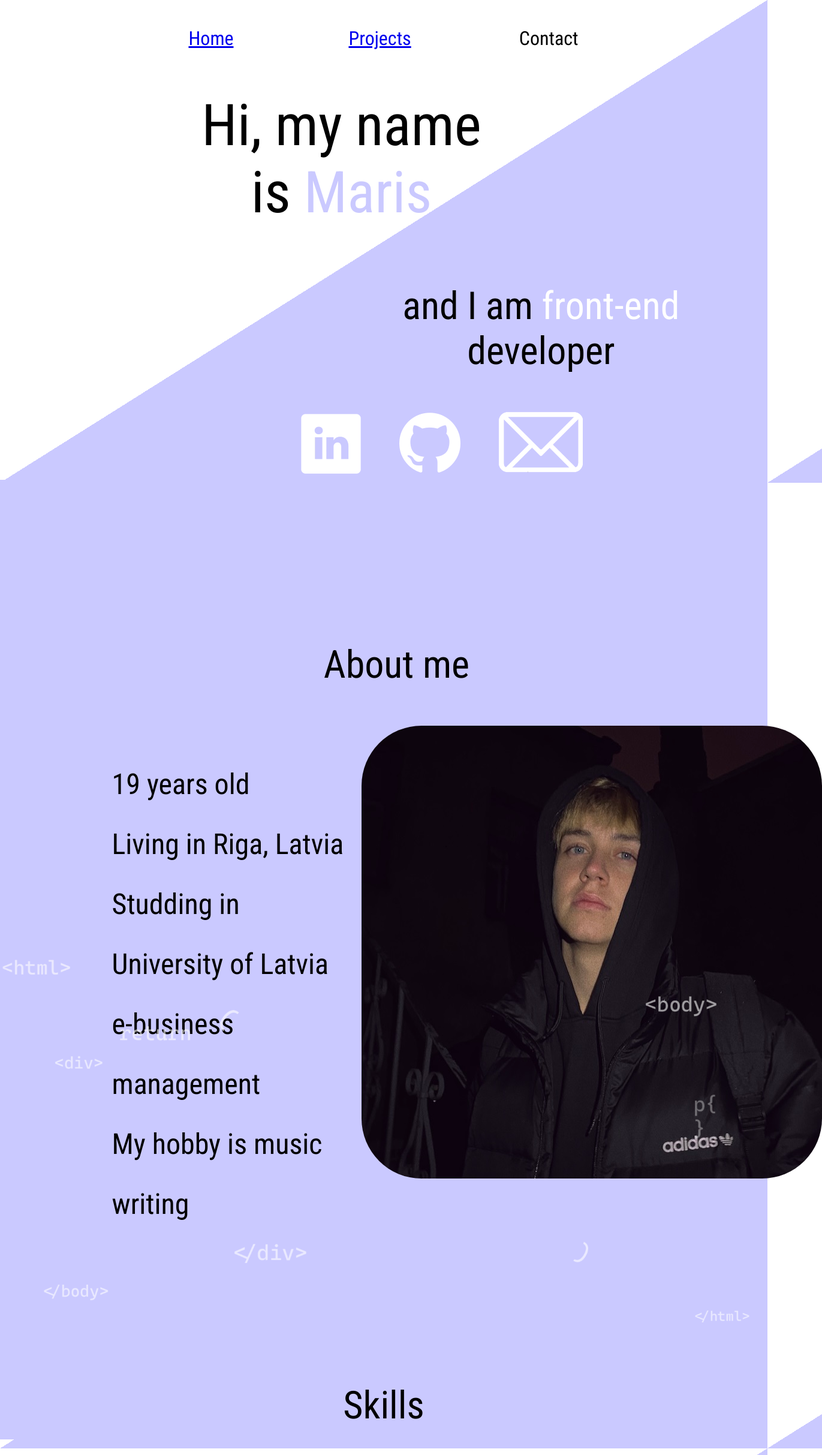
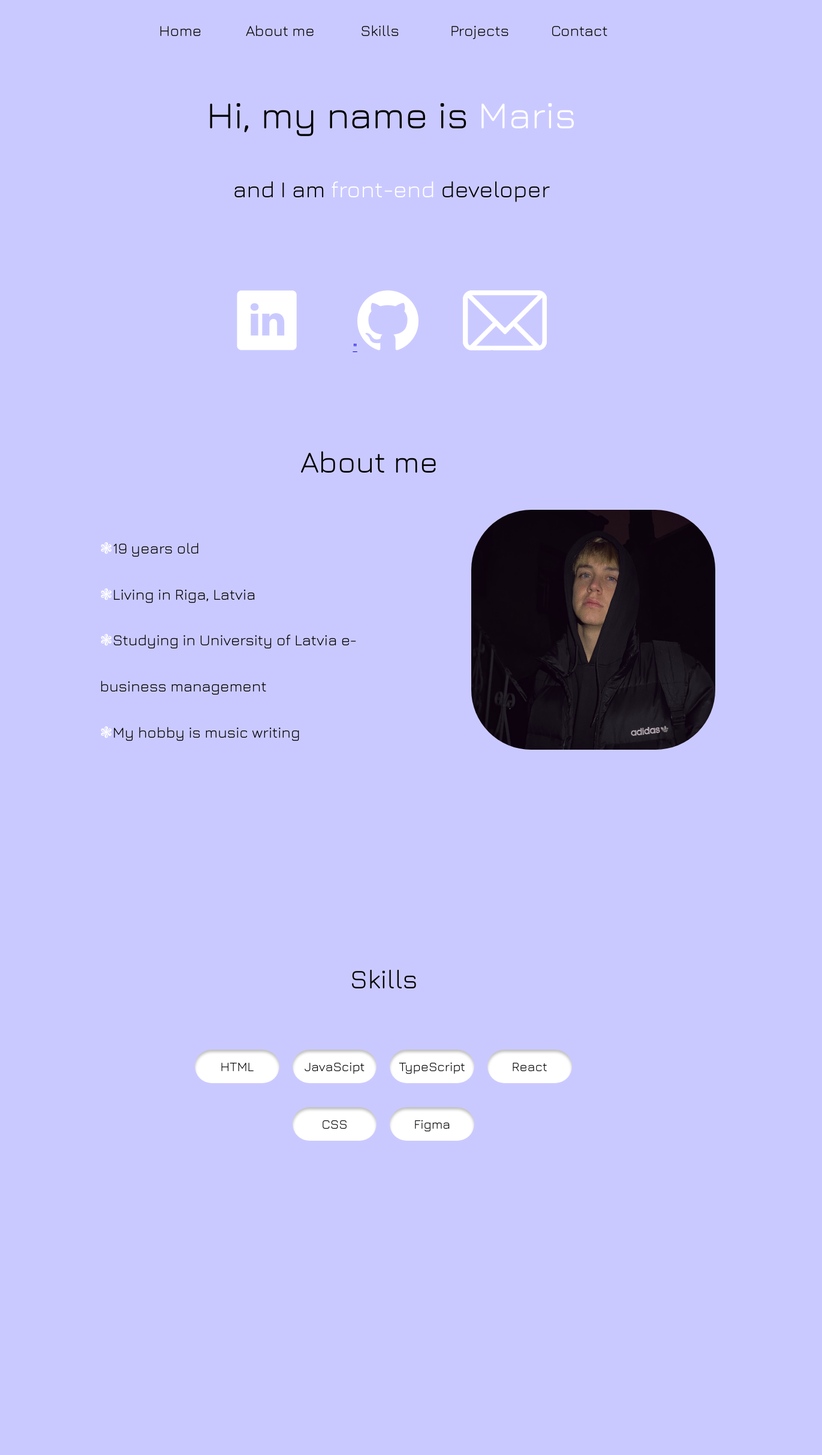
Before and after one commit to Marjachok/portfolio2, a React (Create React App) app: page / in a window 1280 px wide. Shown: the top 2426 px of the page at 60% size, 1371 px wide, since content can reach past the window. After the commit the page ends 2234 px from the top, so only its background shows below. Built offline with nearby package versions, Linux system fonts and the light colour scheme.

Commit message:
improve css, add contact page

```diff
--- a/package.json
+++ b/package.json
@@ -10,10 +10,12 @@
     "@types/node": "^16.18.23",
     "@types/react": "^18.0.35",
     "@types/react-dom": "^18.0.11",
+    "gsap": "^3.11.5",
     "react": "^18.2.0",
     "react-dom": "^18.2.0",
     "react-router-dom": "^6.10.0",
     "react-scripts": "5.0.1",
+    "react-scroll": "^1.8.9",
     "typescript": "^4.9.5",
     "web-vitals": "^2.1.4"
   },
@@ -40,5 +42,8 @@
       "last 1 firefox version",
       "last 1 safari version"
     ]
+  },
+  "devDependencies": {
+    "@types/react-scroll": "^1.8.7"
   }
 }
--- a/src/App.css
+++ b/src/App.css
@@ -1,51 +1,137 @@
 @import url('https://fonts.googleapis.com/css2?family=Nunito:wght@600;800&family=Roboto+Condensed&display=swap');
+@import url('https://fonts.googleapis.com/css2?family=Jura:wght@400;500&display=swap');
+@media only screen and (max-width:767px){
+
+}
+@media only screen and (min-width:768px){
+
+}
+@media only screen and (min-width:992px){
 body{
   background-color: #CAC9FF;
 }
-body {
-  background: linear-gradient(to bottom right, white 50%, #CAC9FF 50%);
-  height: 99vh;
+p{
+  font-family: 'Jura', sans-serif;
 }
 
-body::after {
-  z-index: -1;
-  content: "";
-  display: block;
-  position: absolute;
-  top: 100vh;
-  left: 0;
-  width: 100%;
-  height: 200vh;
-  background-color: #CAC9FF;
-}
-
-
 .header{
-  font-size: 32px;
-  font-family: 'Nunito', sans-serif;
-  font-family: 'Roboto Condensed', sans-serif;
-  margin-top: 1%;
+  font-size: 2vw;
   display: grid;
-  grid-template-columns: 11% 11% 11% 11% 11% 11% 11% 11% 11% ;
+  grid-template-columns: 4% 13% 13% 13% 13% 13% 13% 13% 4% ;
 }
 .header_1{
   text-align: center;
   grid-column-start: 3;
   grid-column-end: 3;
+  height: 50px;
+  line-height: 50px;
+}
+.header_1 a {
+  text-decoration: none;
+  color: black;
+}
+.header_1 a:hover {
+  font-size: 2.5vw;
+  text-decoration: none;
+  color: white;
 }
 .header_2{
   text-align: center;
-  grid-column-start: 5;
-  grid-column-end: 5;
+  grid-column-start: 4;
+  grid-column-end: 4;
+  height: 50px;
+  line-height: 50px;
+}
+.header_2 a {
+  text-decoration: none;
+  color: black;
+}
+.header_2 a:hover {
+  font-size: 2.5vw;
+  text-decoration: none;
+  color: white;
 }
 .header_3{
   text-align: center;
+  grid-column-start: 5;
+  grid-column-end: 5;
+  height: 50px;
+  line-height: 50px;
+}
+.header_3 a {
+  text-decoration: none;
+  color: black;
+}
+.header_3 a:hover {
+  font-size: 2.5vw;
+  text-decoration: none;
+  color: white;
+}
+.header_3{
+  text-align: center;
+  grid-column-start: 5;
+  grid-column-end: 5;
+  height: 50px;
+  line-height: 50px;
+}
+.header_3 a {
+  text-decoration: none;
+  color: black;
+}
+.header_3 a:hover {
+  font-size: 2.5vw;
+  text-decoration: none;
+  color: white;
+}
+.header_4{
+  text-align: center;
+  grid-column-start: 6;
+  grid-column-end: 6;
+  height: 50px;
+  line-height: 50px;
+}
+.header_4 a {
+  text-decoration: none;
+  color: black;
+}
+.header_4 a:hover {
+  font-size: 2.5vw;
+  text-decoration: none;
+  color: white;
+}
+.header_5{
+  text-align: center;
   grid-column-start: 7;
   grid-column-end: 7;
+  height: 50px;
+  line-height: 50px;
+}
+.header_5 a {
+  text-decoration: none;
+  color: black;
+}
+.header_5 a:hover {
+  font-size: 2.5vw;
+  text-decoration: none;
+  color: white;
+}
+.header_6{
+  text-align: center;
+  grid-column-start: 8;
+  grid-column-end: 8;
+  height: 50px;
+  line-height: 50px;
+}
+.header_6 a {
+  text-decoration: none;
+  color: black;
+}
+.header_6 a:hover {
+  font-size: 2.5vw;
+  text-decoration: none;
+  color: white;
 }
 .text{
-  font-family: 'Nunito', sans-serif;
-  font-family: 'Roboto Condensed', sans-serif;
   display: grid;
   grid-template-columns: 11% 11% 11% 11% 11% 11% 11% 11% 11% ;
   grid-template-rows: auto auto auto;
@@ -53,18 +139,18 @@ body::after {
 }
 .text_1{
   margin-top: 8%;
-  font-size: 96px;
+  font-size: 5vw;
   text-align: center;
   grid-column-start: 3;
-  grid-column-end: 6;
+  grid-column-end: 7;
 
 }
 .text_2{
   margin-top: 0;
-  font-size: 64px;
+  font-size: 3vw;
   text-align: center;
-  grid-column-start: 5;
-  grid-column-end: 8;
+  grid-column-start: 3;
+  grid-column-end: 7;
 }
 
 .bg{
@@ -74,15 +160,16 @@ body::after {
   z-index: -1;
 }
 .name{
-  color:#CAC9FF;
+  color:#FFFFFF;
 }
 .front{
   color: #FFFFFF;
 }
 .links{
+  margin-top : 11vh;
   display: grid;
-  grid-template-columns: 11% 11% 11% 11% 11% 11% 11% 11% 11% ;
-  column-gap: 2%;
+  grid-template-columns: 9% 9% 9% 15.5% 15.5% 15.5% 9% 9% 9% ;
+  place-items: center;
 }
 .linked{
   grid-column-start: 4;
@@ -93,35 +180,34 @@ body::after {
   grid-column-end: 5;
 }
 .email{
-  margin-top: -20px;
   grid-column-start: 6;
   grid-column-end: 6;
 }
 .about{
-  margin-top: 25vh;
+  margin-top: 10vh;
   display: grid;
-  grid-template-columns: 12.57% 12.57% 16% 12.57% 12.5% 12.57% 8.14%  ;
+  grid-template-columns: 11% 12.57% 25% 12.57% 12.5% 12.57%   ;
   column-gap: 2%;
 }
 .about_me{
-  grid-column-start: 3;
-  grid-column-end: 6;
-  font-family: 'Roboto Condensed', sans-serif;
-  font-size: 64px;
+  grid-column-start: 1;
+  grid-column-end: 7;
+  font-size: 4vw;
   text-align: center;
 }
 ul{
+  font-family: 'Jura', sans-serif;
   grid-column-start: 2;
   grid-column-end: 4;
-  line-height: 100px;
+  line-height: 6vw;
   padding: 0;
-  font-family: 'Roboto Condensed', sans-serif;
-  font-size: 48px;
+  font-size: 2vw;
   list-style-type: none;
   grid-row-start: 2;
   grid-row-end: 6;
 }
 .photo{
+  width: 70%;
   grid-column-start: 4;
   grid-column-end: 8;
   margin-left: auto;
@@ -134,45 +220,30 @@ ul{
   -ms-border-radius: 100px;
   -o-border-radius: 100px;
 }
-.bg{
+/* .bg{
   position: absolute;
-  top: 200vh;
+  top: 205vh;
   z-index: 1;
-}
+  width: 100%;
+  height: 95%;
+} */
+
 .skills_h{
-  font-family: 'Roboto Condensed', sans-serif;
-  font-size: 64px;
+  font-size: 3.5vw;
   text-align: center;
-  margin-top: 25vh;
+  margin-top: 40vh;
 }
 .skills_grid{
   margin-top: 10vh;
   text-align: center;
-  font-size: 36px;
-  font-family: 'Roboto Condensed', sans-serif;
+  font-size: 1.7vw;
   display: grid;
   grid-template-columns: 11% 11% 11% 11% 11% 11% 11% 11%  ;
   grid-template-rows: 10vh 10vh;
   column-gap: 1.7%;
   row-gap: 2vh;
+  margin-bottom: 40vh;
 }
-.text_skills{
-
-  }
-/* .html{
-  box-shadow: inset 0px 4px 4px rgba(0, 0, 0, 0.25);
-  border-radius: 100px;
-  margin-top: auto;
-  margin-bottom: auto;
-  background-color: #FFFFFF;
-  height: 70%;
-  grid-column-start: 3;
-  grid-column-end: 4;
-  -webkit-border-radius: 100px;
-  -moz-border-radius: 100px;
-  -ms-border-radius: 100px;
-  -o-border-radius: 100px;
-} */
 .html{
   display:flex;
   justify-content:center;
@@ -189,6 +260,9 @@ ul{
   -moz-border-radius: 100px;
   -ms-border-radius: 100px;
   -o-border-radius: 100px;
+}
+.html:hover .htmlskill{
+  display: block;
 }
 .js{
   display:flex;
@@ -207,6 +281,74 @@ ul{
   -ms-border-radius: 100px;
   -o-border-radius: 100px;
 }
+.ts{
+  display:flex;
+  justify-content:center;
+  align-items:center;
+  box-shadow: inset 0px 4px 4px rgba(0, 0, 0, 0.25);
+  border-radius: 100px;
+  margin-top: auto;
+  margin-bottom: auto;
+  background-color: #FFFFFF;
+  height: 70%;
+  grid-column-start: 5;
+  grid-column-end: 6;
+  -webkit-border-radius: 100px;
+  -moz-border-radius: 100px;
+  -ms-border-radius: 100px;
+  -o-border-radius: 100px;
+}
+.react{
+  display:flex;
+  justify-content:center;
+  align-items:center;
+  box-shadow: inset 0px 4px 4px rgba(0, 0, 0, 0.25);
+  border-radius: 100px;
+  margin-top: auto;
+  margin-bottom: auto;
+  background-color: #FFFFFF;
+  height: 70%;
+  grid-column-start: 6;
+  grid-column-end: 7;
+  -webkit-border-radius: 100px;
+  -moz-border-radius: 100px;
+  -ms-border-radius: 100px;
+  -o-border-radius: 100px;
+}
+.css{
+  display:flex;
+  justify-content:center;
+  align-items:center;
+  box-shadow: inset 0px 4px 4px rgba(0, 0, 0, 0.25);
+  border-radius: 100px;
+  margin-top: auto;
+  margin-bottom: auto;
+  background-color: #FFFFFF;
+  height: 70%;
+  grid-column-start: 4;
+  grid-column-end: 5;
+  -webkit-border-radius: 100px;
+  -moz-border-radius: 100px;
+  -ms-border-radius: 100px;
+  -o-border-radius: 100px;
+}
+.figma{
+  display:flex;
+  justify-content:center;
+  align-items:center;
+  box-shadow: inset 0px 4px 4px rgba(0, 0, 0, 0.25);
+  border-radius: 100px;
+  margin-top: auto;
+  margin-bottom: auto;
+  background-color: #FFFFFF;
+  height: 70%;
+  grid-column-start: 5;
+  grid-column-end: 6;
+  -webkit-border-radius: 100px;
+  -moz-border-radius: 100px;
+  -ms-border-radius: 100px;
+  -o-border-radius: 100px;
+}
 .css{
   grid-row-start: 2;
   grid-column-start: 4;
@@ -217,3 +359,4 @@ ul{
   grid-column-start: 5;
   grid-column-end: 6;
 }
+}
--- a/src/App.tsx
+++ b/src/App.tsx
@@ -1,8 +1,7 @@
 import { BrowserRouter, Routes, Route } from "react-router-dom";
 import Home from "./pages/home";
 import  Project_page  from "./pages/projects_page";
-
-
+import Contact_Page from "./pages/contact";
 
 function App() {
   return (
@@ -10,7 +9,9 @@ function App() {
         <Routes>
           <Route index element={<Home/> }/>
           <Route path="/home" element={<Home/>}/>
+
           <Route path="/projects_page" element={<Project_page/>}/>
+          <Route path="/contact" element={<Contact_Page/>}/>
         </Routes>
 
     </div>
--- a/src/components/about.tsx
+++ b/src/components/about.tsx
@@ -2,13 +2,13 @@ import photo from "./photo.png"
 
 export function About(){
     return(
-        <div className="about">
+        <div className="about" id="about">
             <p className="about_me">About me</p>
             <ul>
-            <li>19 years old</li>
-            <li>Living in Riga, Latvia</li>
-            <li>Studding in University of Latvia e-business management </li>
-            <li>My hobby is music writing</li>
+            <li><span className="front">❃</span>19 years old</li>
+            <li><span className="front">❃</span>Living in Riga, Latvia</li>
+            <li><span className="front">❃</span>Studying in University of Latvia e-business management </li>
+            <li><span className="front">❃</span>My hobby is music writing</li>
             </ul>
             <img src={photo} alt="photox" className="photo"/>
 
--- /dev/null
+++ b/src/components/contact.tsx
@@ -0,0 +1,7 @@
+export function Contact(){
+    return(
+        <div >
+            <h1> Contact </h1>
+        </div>
+    )
+}
--- a/src/components/header.tsx
+++ b/src/components/header.tsx
@@ -1,11 +1,24 @@
 import { Link } from 'react-router-dom';
+import { animateScroll as scroll, scroller } from 'react-scroll';
+
 
 export function Header() {
+  const smoothScrollTo = (elementId: string) => {
+    scroller.scrollTo(elementId, {
+      duration: 900,  // Adjust the duration as desired
+      delay: 0,
+      smooth: 'easeInOutQuart',  // Adjust the animation easing
+    });
+  };
+
+
   return (
     <div className="header">
       <p className="header_1"><Link to="/home">Home</Link></p>
-      <p className="header_2"><Link to="/projects">Projects</Link></p>
-      <p className="header_3">Contact</p>
+      <p className="header_2"><a href="#about" onClick={() => smoothScrollTo('about')}>About me</a></p>
+      <p className="header_3"><a href="#skills" onClick={() => smoothScrollTo('skills')}>Skills</a></p>
+      <p className="header_4"><Link to="/projects">Projects</Link></p>
+      <p className="header_5"><Link to="/contact">Contact</Link></p>
     </div>
   );
 }
--- a/src/components/links.tsx
+++ b/src/components/links.tsx
@@ -5,11 +5,11 @@ import email from "./email.png";
 export function Links(){
     return(
         <div className="links">
-            <img src={linked} alt="linked" className="linked"/>
+            <a href="https://www.linkedin.com/in/maris-locs-52a01a232/" className="linked"><img src={linked} alt="linked" /></a>
 
-            <img src={gh} alt="gh" className="gh"/>
+            <a href="https://github.com/Marjachok" className="gh">"<img src={gh} alt="gh" /></a>
 
-            <img src={email} alt="email" className="email"/>
+            < a href="mailto:marislocs007@gmail.com" className="email"><img src={email} alt="email" /></a>
         </div>
     )
 }
--- a/src/components/skills.tsx
+++ b/src/components/skills.tsx
@@ -2,9 +2,9 @@ import bg from "./bg.png"
 
 export function Skills(){
     return(
-        <div className="skills">
+        <div className="skills" id="skills">
 
-            <img src={bg} alt="background" className="bg" />
+            {/* <img src={bg} alt="background" className="bg" /> */}
 
             <p className="skills_h">Skills</p>
 
@@ -15,8 +15,8 @@ export function Skills(){
                     <p className="react">React</p>
                     <p className="css">CSS</p>
                     <p className="figma">Figma</p>
+                </div>
 
-            </div>
         </div>
 
     )
--- a/src/index.tsx
+++ b/src/index.tsx
@@ -6,6 +6,7 @@ import reportWebVitals from './reportWebVitals';
 import { BrowserRouter, Routes, Route } from "react-router-dom";
 import  Project_page  from "./pages/projects_page";
 import Home from "./pages/home";
+import  Contact_Page  from './pages/contact';
 
 ReactDOM.render(
   <React.StrictMode>
@@ -17,6 +18,8 @@ ReactDOM.render(
         </Route>
         <Route path="/projects" element={ <Project_page /> }>
         </Route>
+        <Route path="/contact" element={ <Contact_Page/> }>
+        </Route>
       </Routes>
     </BrowserRouter>
   </React.StrictMode>,
--- /dev/null
+++ b/src/pages/contact.tsx
@@ -0,0 +1,16 @@
+import { Header } from '../components/header';
+import React from 'react';
+import '../App.css';
+import { Contact } from '../components/contact';
+
+
+function Contact_Page(){
+    return(
+        <div className="App">
+            < Header/>
+            <h1>Contact</h1>
+            < Contact/>
+        </div>
+    )
+}
+export default Contact_Page;
--- a/src/pages/home.tsx
+++ b/src/pages/home.tsx
@@ -18,7 +18,7 @@ function Home() {
 
         < Links/>
 
-        < About/>
+        < About />
 
         < Skills/>
     </div>
--- /dev/null
+++ b/src/react-scroll.d.ts
@@ -0,0 +1 @@
+declare module 'react-scroll';
```
Also changed, not shown: 1 other file (tests, documents, lock files or other folders). Lines whose indentation alone changed are shown as unchanged.
